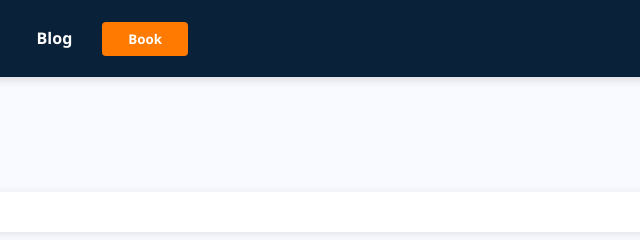
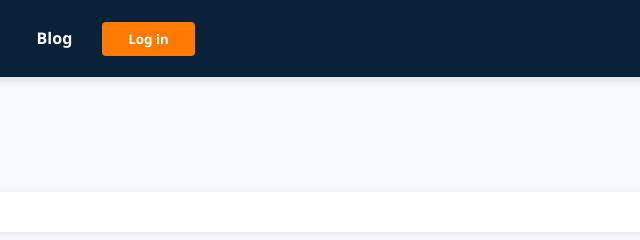
Before and after one commit to sahilgautam05/YatraApp, a plain HTML site: page package.html in a window 1280 px wide. Shown: the top 240 px of the page, 479-1119 px from the left. Drawn offline with Linux system fonts and the light colour scheme.

Commit message:
Update package.html

```diff
--- a/package.html
+++ b/package.html
@@ -108,6 +108,7 @@
     <link rel="stylesheet" href="style.css">
   </head>
   <body>
+     <!-- HEADER -->
     <header>
       <div class="top">
         <div id="logo">
@@ -124,7 +125,7 @@
           <a href="about.html">About</a>
           <a href="package.html">Package</a>
           <a href="blog.html">Blog</a>
-          <button><a href="login.html">Book</a></button>
+          <button><a href="login.html">Log in</a></button>
         </nav>
       </div>
     </header>
```
